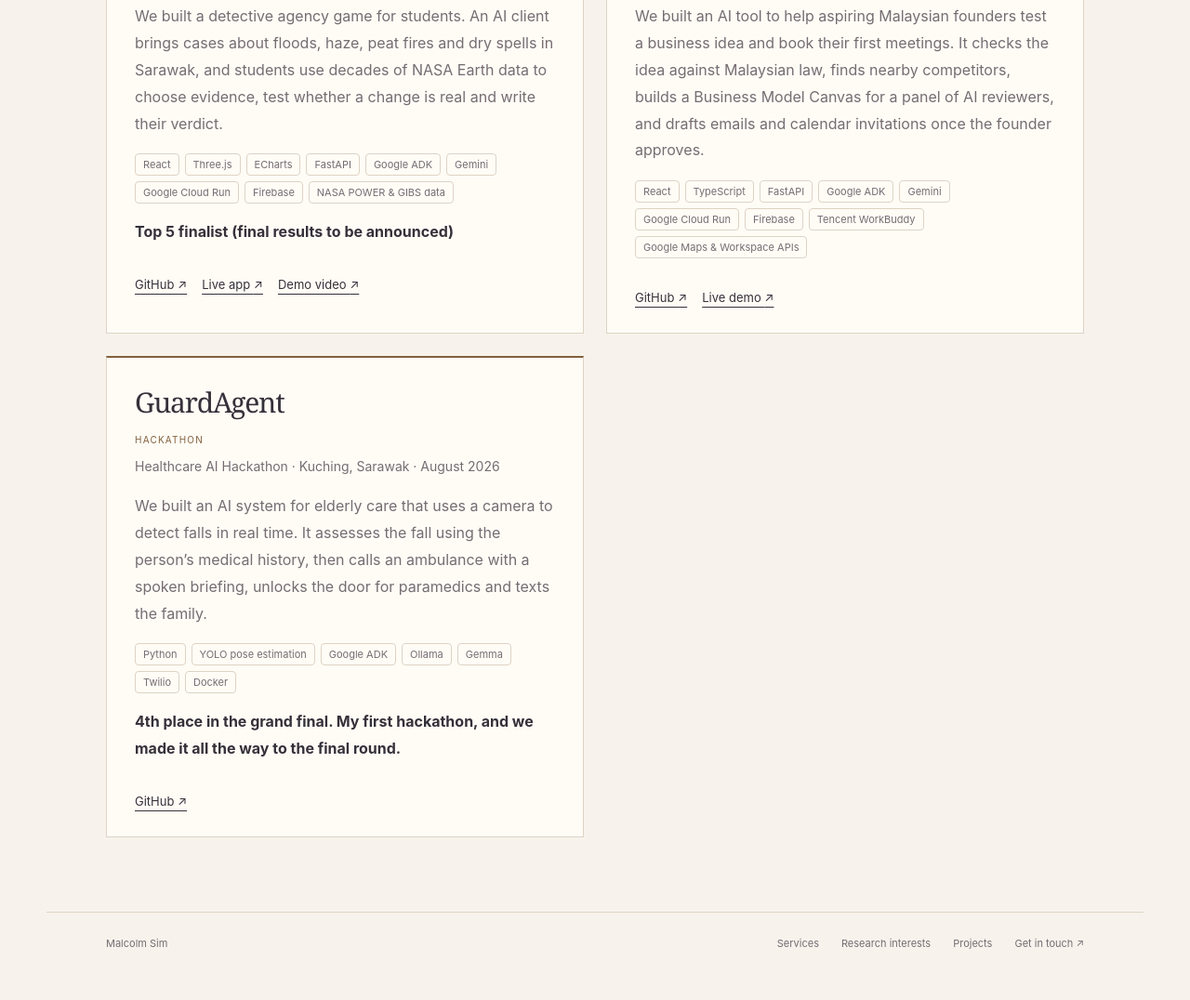
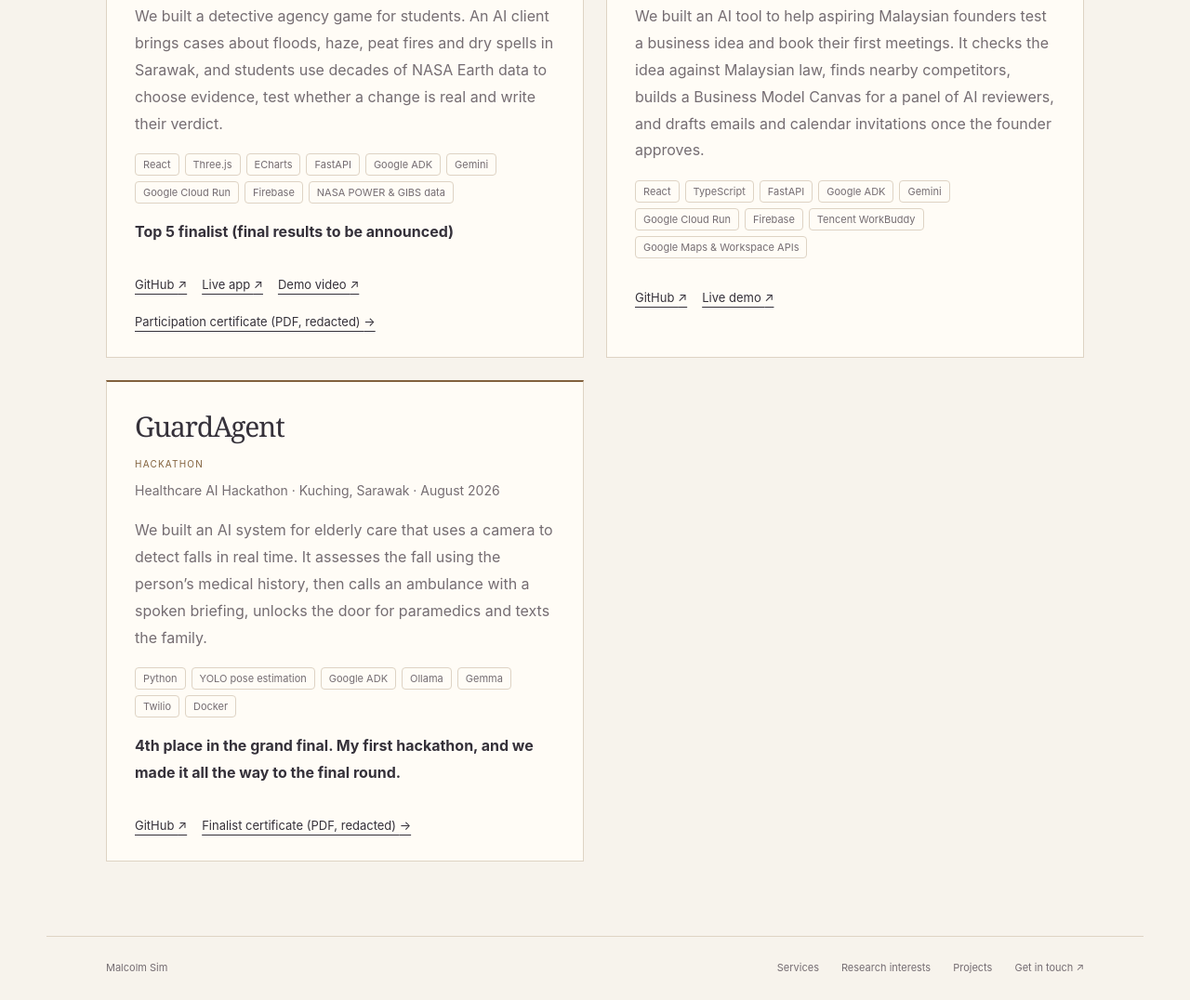
Before and after one commit to malcolm-simkk/malcolmskk-website, a plain HTML site: page projects.html in a window 1280 px wide. Shown: the part 528-1604 px from the top of the page at 93% size. Before the commit the page ends 1578 px from the top, so only its background shows below. Drawn offline with Linux system fonts and the light colour scheme.

Commit message:
Add redacted hackathon certificates to Projects

```diff
--- a/projects.html
+++ b/projects.html
@@ -27,6 +27,7 @@
           <a class="text-link" href="https://github.com/nathanyap17/sarawak-earth-detectives" target="_blank" rel="noopener noreferrer">GitHub <span aria-hidden="true">↗</span></a>
           <a class="text-link" href="https://ssc-workspace-2026.web.app/" target="_blank" rel="noopener noreferrer">Live app <span aria-hidden="true">↗</span></a>
           <a class="text-link" href="https://youtu.be/o1hi2tD7dnQ" target="_blank" rel="noopener noreferrer">Demo video <span aria-hidden="true">↗</span></a>
+          <a class="text-link" href="nasa-space-apps-certificate.pdf">Participation certificate (PDF, redacted) <span aria-hidden="true">→</span></a>
         </div>
       </article>
       <article class="project-card">
@@ -67,6 +68,7 @@
         <p class="project-result"><strong>4th place in the grand final. My first hackathon, and we made it all the way to the final round.</strong></p>
         <div class="project-links">
           <a class="text-link" href="https://github.com/nathanyap17/GuardAgent" target="_blank" rel="noopener noreferrer">GitHub <span aria-hidden="true">↗</span></a>
+          <a class="text-link" href="guardagent-finalist-certificate.pdf">Finalist certificate (PDF, redacted) <span aria-hidden="true">→</span></a>
         </div>
       </article>
     </section>
```
Also changed, not shown: 2 other files.
